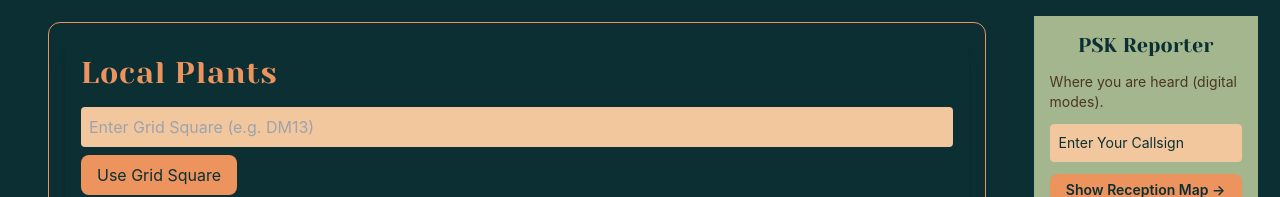
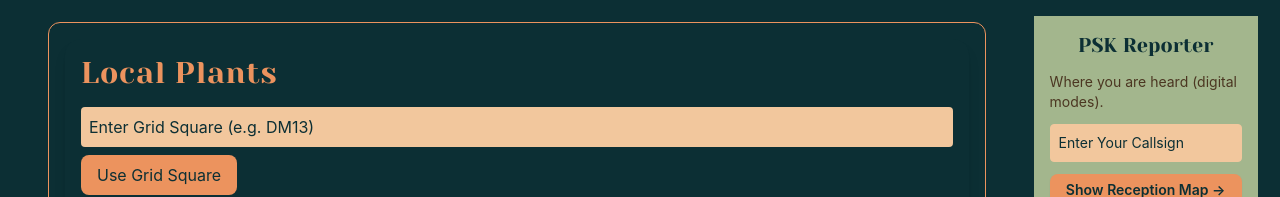
Before and after one commit to minedamnesia/solara-radio, a React (Create React App) app in the folder solara-radio/: page / in a window 1280 px wide. Shown: the part 1068-1265 px from the top of the page. Built offline with nearby package versions, Linux system fonts and the light colour scheme; no server answers.

Commit message:
small text change

```diff
--- a/solara-radio/src/components/LocalPlantsWidget.jsx
+++ b/solara-radio/src/components/LocalPlantsWidget.jsx
@@ -90,7 +90,7 @@ export default function LocalPlantsWidget() {
         placeholder="Enter Grid Square (e.g. DM13)"
         value={gridSquare}
         onChange={(e) => setGridSquare(e.target.value)}
-        className="mb-2 p-2 rounded w-full bg-tan text-gunmetal"
+        className="mb-2 p-2 rounded w-full bg-tan text-gunmetal placeholder-gunmetal"
       />
 
       <div className="flex gap-4 mb-4">
```
